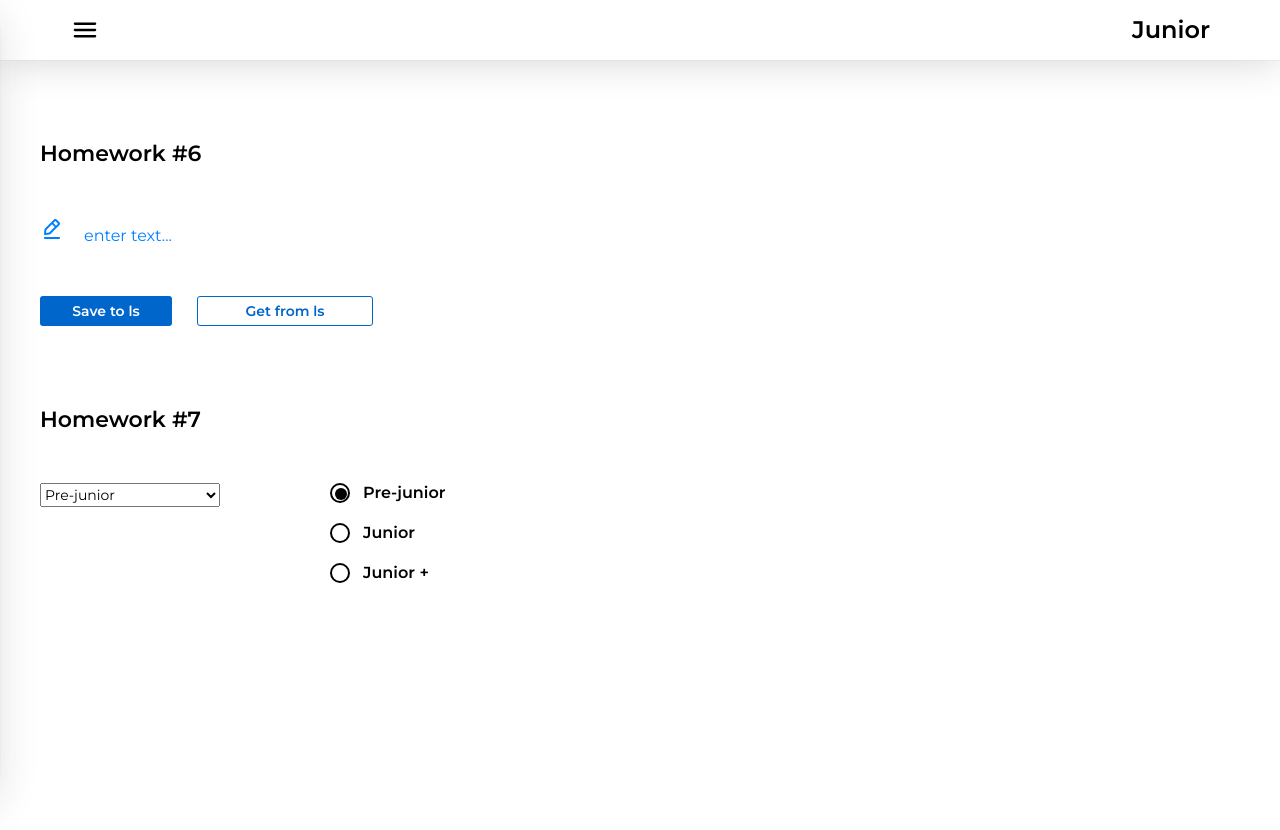
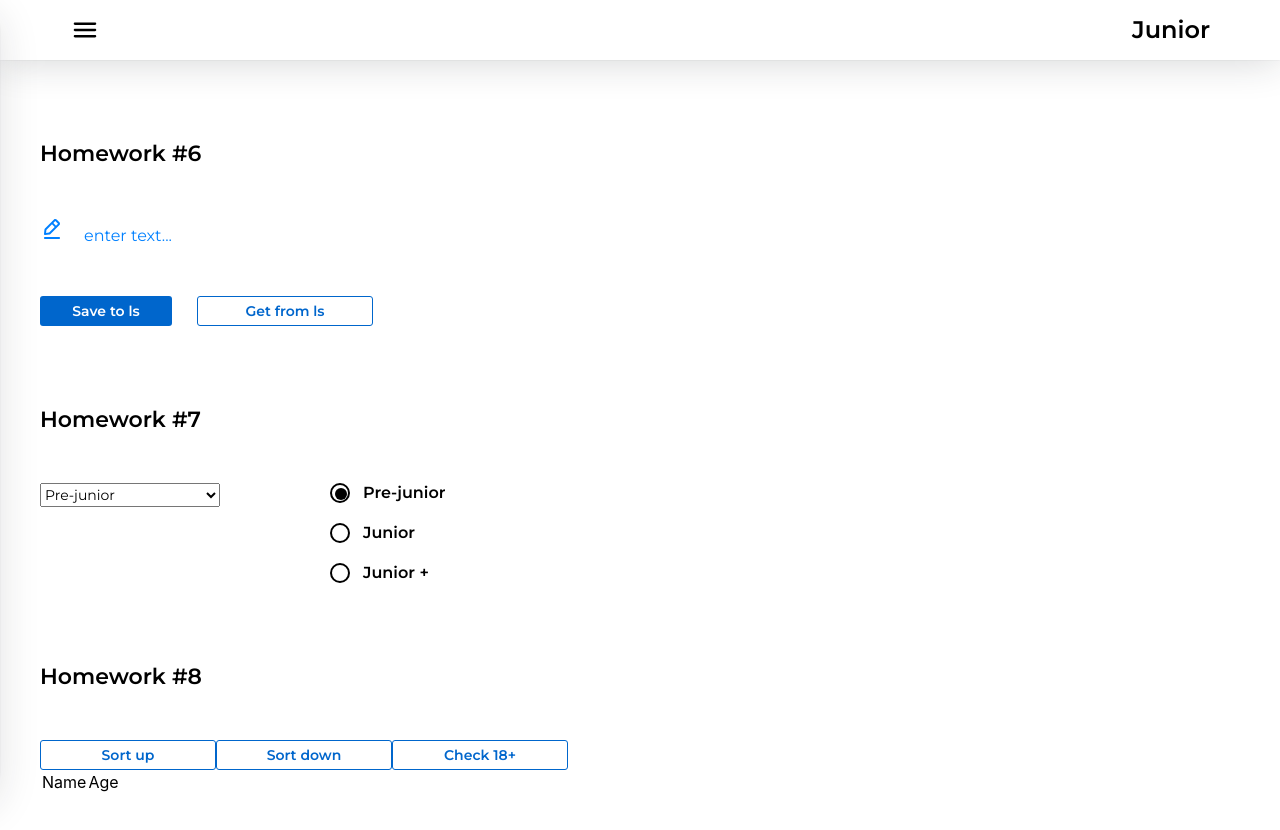
Before and after one commit to artkosmos/Homework, a React (Create React App) app: page /#/junior in a window 1280 px wide. Shown: the top 830 px of the page. Before the commit the page ends 800 px from the top, so only its background shows below. Built offline with nearby package versions, Linux system fonts and the light colour scheme.

Commit message:
start HW 8

```diff
--- a/src/s2-homeworks/hw05/pages/Junior.tsx
+++ b/src/s2-homeworks/hw05/pages/Junior.tsx
@@ -1,9 +1,7 @@
 import React from 'react'
 import HW6 from "../../hw06/HW6";
 import HW7 from "../../hw07/HW7";
-// import HW6 from '../../hw06/HW6'
-// import HW7 from '../../hw07/HW7'
-// import HW8 from '../../hw08/HW8'
+import HW8 from "../../hw08/HW8";
 // import HW9 from '../../hw09/HW9'
 
 function Junior() {
@@ -11,7 +9,7 @@
     <div id={'hw5-page-junior'}>
       <HW6 />
       <HW7 />
-      {/*<HW8 />*/}
+      <HW8 />
       {/*<HW9 />*/}
     </div>
   )
```
